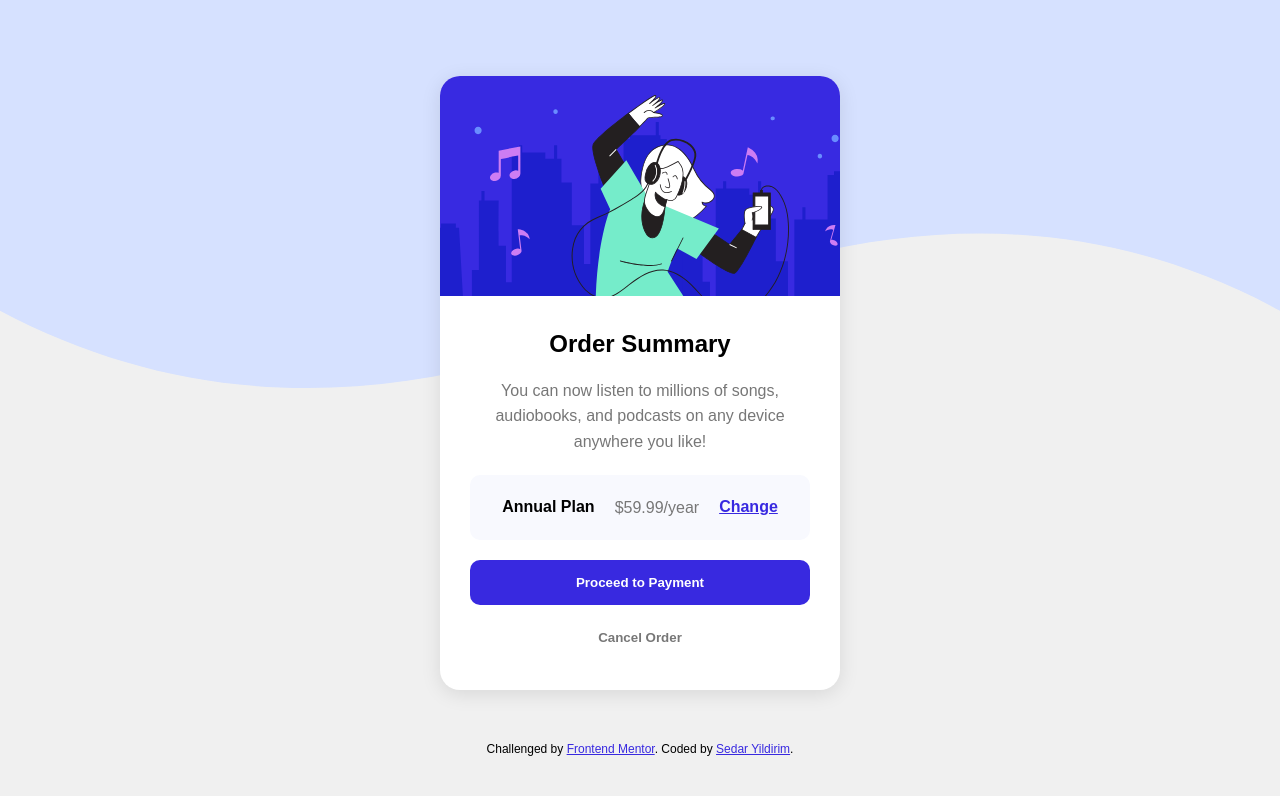
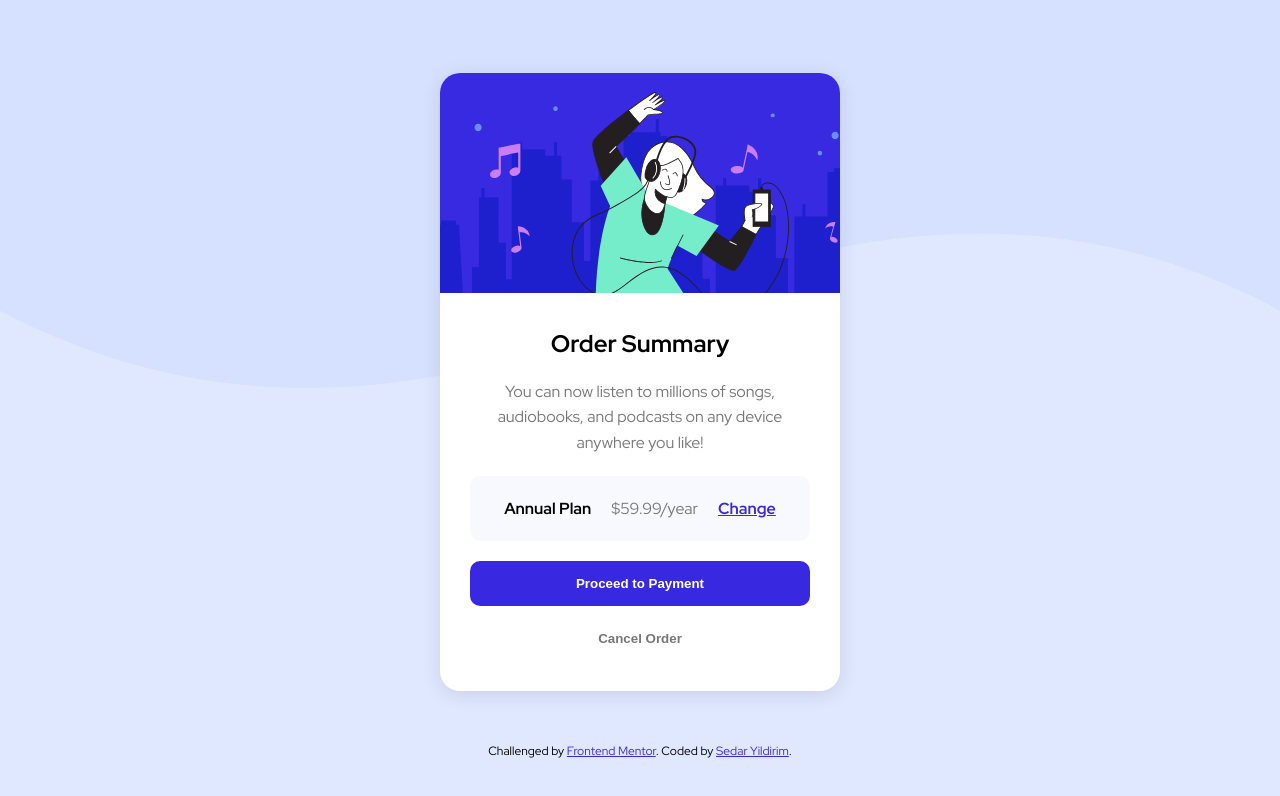
Before and after one commit to sedaryildirim/order-summary-component-main, a plain HTML site: page index.html in a window 1280 px wide. Drawn offline with Linux system fonts and the light colour scheme.

Commit message:
Update styles.css

```diff
--- a/assets/css/styles.css
+++ b/assets/css/styles.css
@@ -1,4 +1,11 @@
-/* Basic reset and body styling */
+/* Google Fonts */
+@import url('https://fonts.googleapis.com/css2?family=Red+Hat+Display:ital,wght@0,300..900;1,300..900&display=swap');
+
+:root {
+  --pale-blue: hsl(225, 100%, 94%);
+}
+
+/* Body Reset */
 * {
   margin: 0;
   padding: 0;
@@ -6,8 +13,8 @@
 }
 
 body {
-  font-family: Arial, sans-serif;
-  background-color: #f0f0f0;
+  font-family: "Red Hat Display", sans-serif;
+  background-color: var(--pale-blue);
   background-image: url('../images/pattern-background-mobile.svg');
   background-repeat: no-repeat;
   background-size: contain;
```
